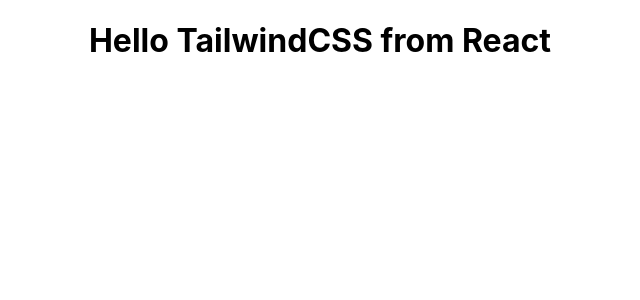
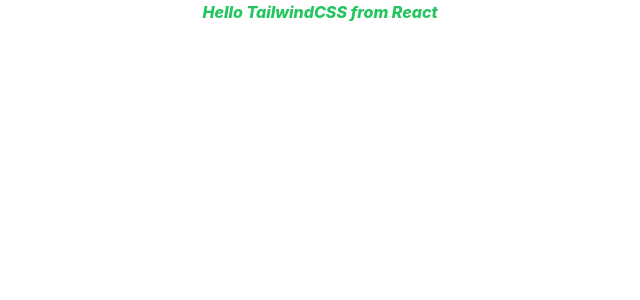
Before and after one commit to Nahid1911/tailwindCssReactJs, a JavaScript app: page / in a window 1280 px wide. Shown: the top 300 px of the page, without its empty margins (320-960 px from the left). Built offline with nearby package versions, Linux system fonts and the light colour scheme; the HTML template or start-up script is replaced by a standard one.

Commit message:
Change Config.js and remove input.css

```diff
--- a/public/index.html
+++ b/public/index.html
@@ -2,7 +2,6 @@
 <html lang="en">
   <head>
     <meta charset="utf-8" />
-    <link rel="icon" href="%PUBLIC_URL%/favicon.ico" />
     <meta name="viewport" content="width=device-width, initial-scale=1" />
     <meta name="theme-color" content="#000000" />
     <meta
@@ -24,7 +23,7 @@
       work correctly both with client-side routing and a non-root public URL.
       Learn how to configure a non-root public URL by running `npm run build`.
     -->
-    <title>React App</title>
+    <title>TailwindCSS and React</title>
   </head>
   <body>
     <noscript>You need to enable JavaScript to run this app.</noscript>
--- a/src/App.js
+++ b/src/App.js
@@ -3,7 +3,7 @@
 function App() {
   return (
     <div className="App">
-      <h1>Hello TailwindCSS from React</h1>
+      <h1 className='italic text-red-500 font-extrabold hover:text-green-500'>Hello TailwindCSS from React</h1>
     </div>
   );
 }
--- a/src/index.css
+++ b/src/index.css
@@ -1,3 +1,7 @@
+@tailwind base;
+@tailwind components;
+@tailwind utilities;
+
 body {
   margin: 0;
   font-family: -apple-system, BlinkMacSystemFont, 'Segoe UI', 'Roboto', 'Oxygen',
--- a/src/input.css
+++ /dev/null
@@ -1,3 +0,0 @@
-@tailwind base;
-@tailwind components;
-@tailwind utilities;
--- a/tailwind.config.js
+++ b/tailwind.config.js
@@ -1,6 +1,8 @@
 /** @type {import('tailwindcss').Config} */
 module.exports = {
-  content: ["./src/**/*.{html,js}"],
+  content: [
+    "./src/**/*.{js,jsx,ts,tsx}",
+  ],
   theme: {
     extend: {},
   },
```
